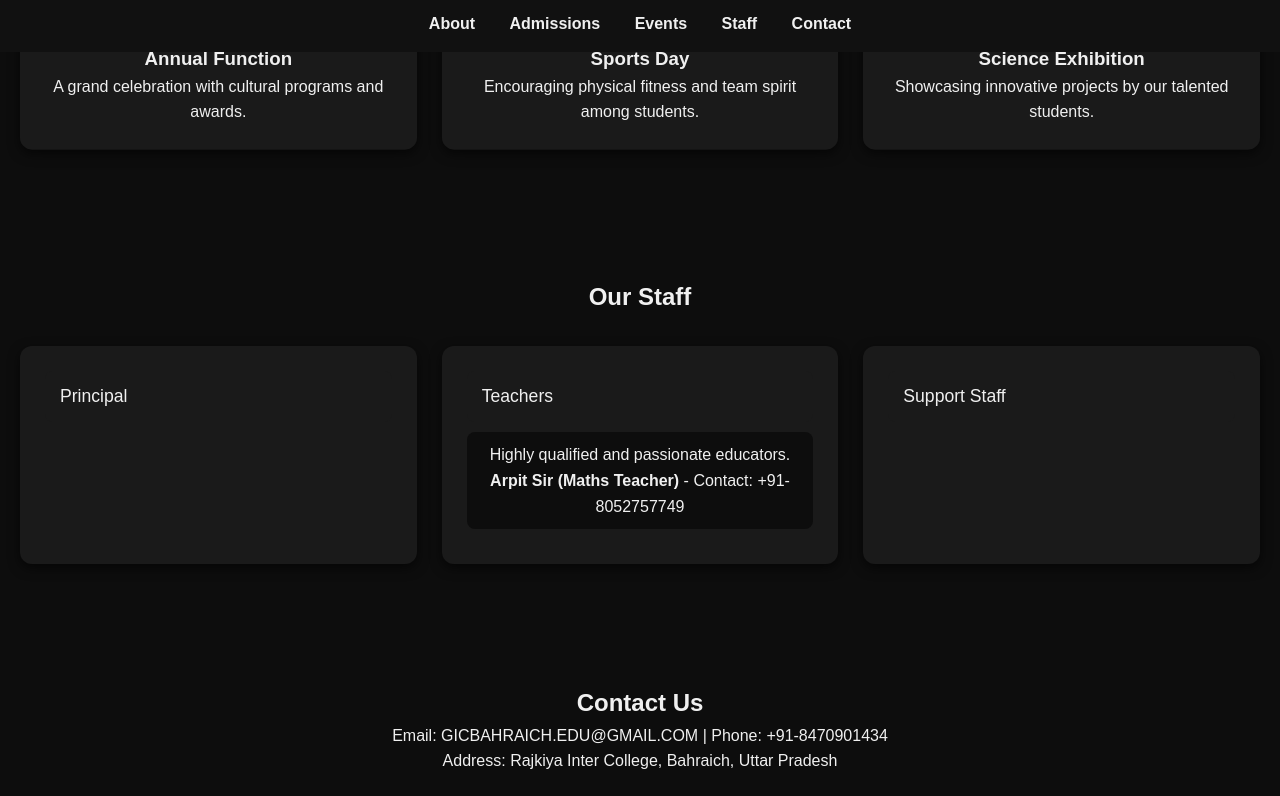
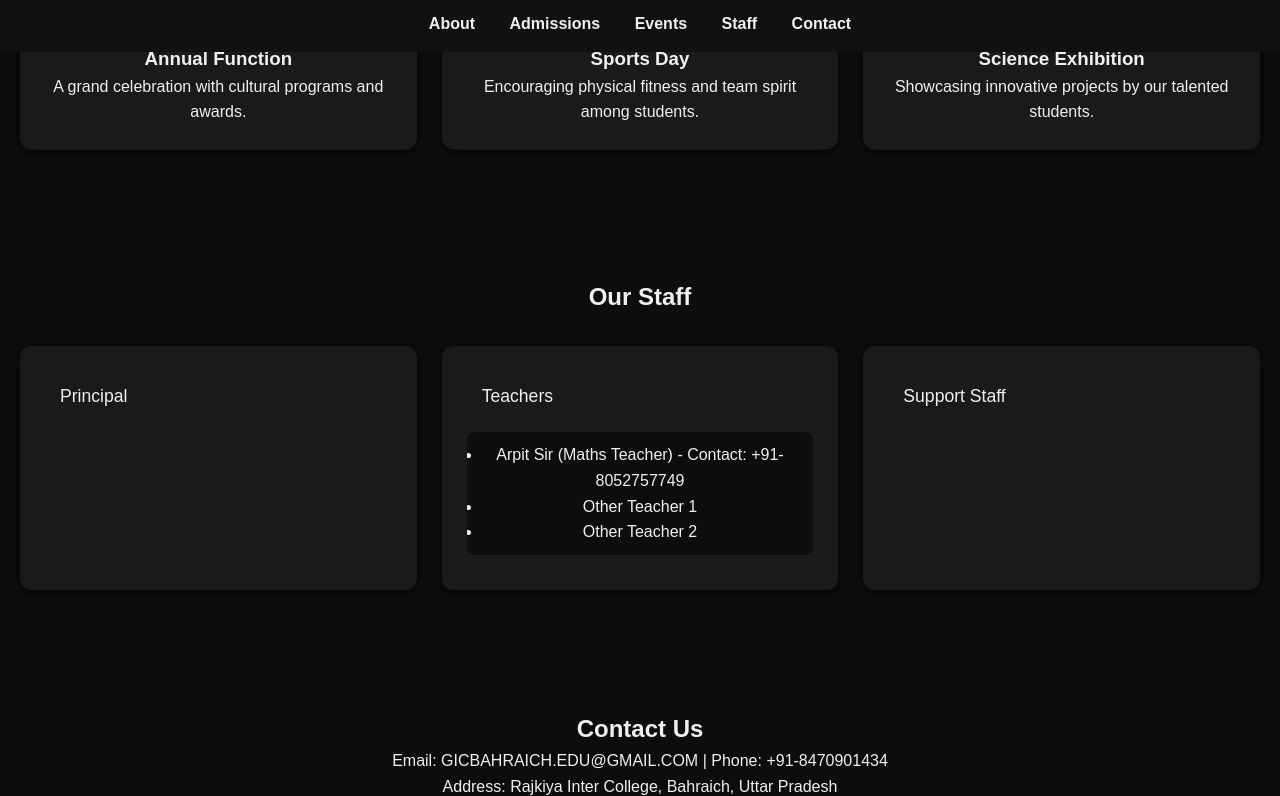
Before and after one commit to kimjogundon/GICbahraich, a plain HTML site: page index.html in a window 1280 px wide. Both pictures are taken after a click on the button "Teachers". Shown: the part 1188-1984 px from the top of the page. Drawn offline with Linux system fonts and the light colour scheme.

Commit message:
index.html

```diff
--- a/index.html
+++ b/index.html
@@ -107,8 +107,11 @@
     <div class="card">
       <button class="accordion">Teachers</button>
       <div class="panel">
-        <p>Highly qualified and passionate educators.</p>
-        <p><strong>Arpit Sir (Maths Teacher)</strong> - Contact: +91-8052757749</p>
+        <ul>
+          <li>Arpit Sir (Maths Teacher) - Contact: +91-8052757749</li>
+          <li>Other Teacher 1</li>
+          <li>Other Teacher 2</li>
+        </ul>
       </div>
     </div>
     <div class="card">
@@ -134,14 +137,12 @@
   const acc = document.getElementsByClassName("accordion");
   for (let i = 0; i < acc.length; i++) {
     acc[i].addEventListener("click", function() {
-      // Close other panels
       for (let j = 0; j < acc.length; j++) {
         if (acc[j] !== this) {
           acc[j].nextElementSibling.style.display = "none";
           acc[j].classList.remove("active");
         }
       }
-      // Toggle clicked panel
       this.classList.toggle("active");
       const panel = this.nextElementSibling;
       panel.style.display = (panel.style.display === "block") ? "none" : "block";
```
